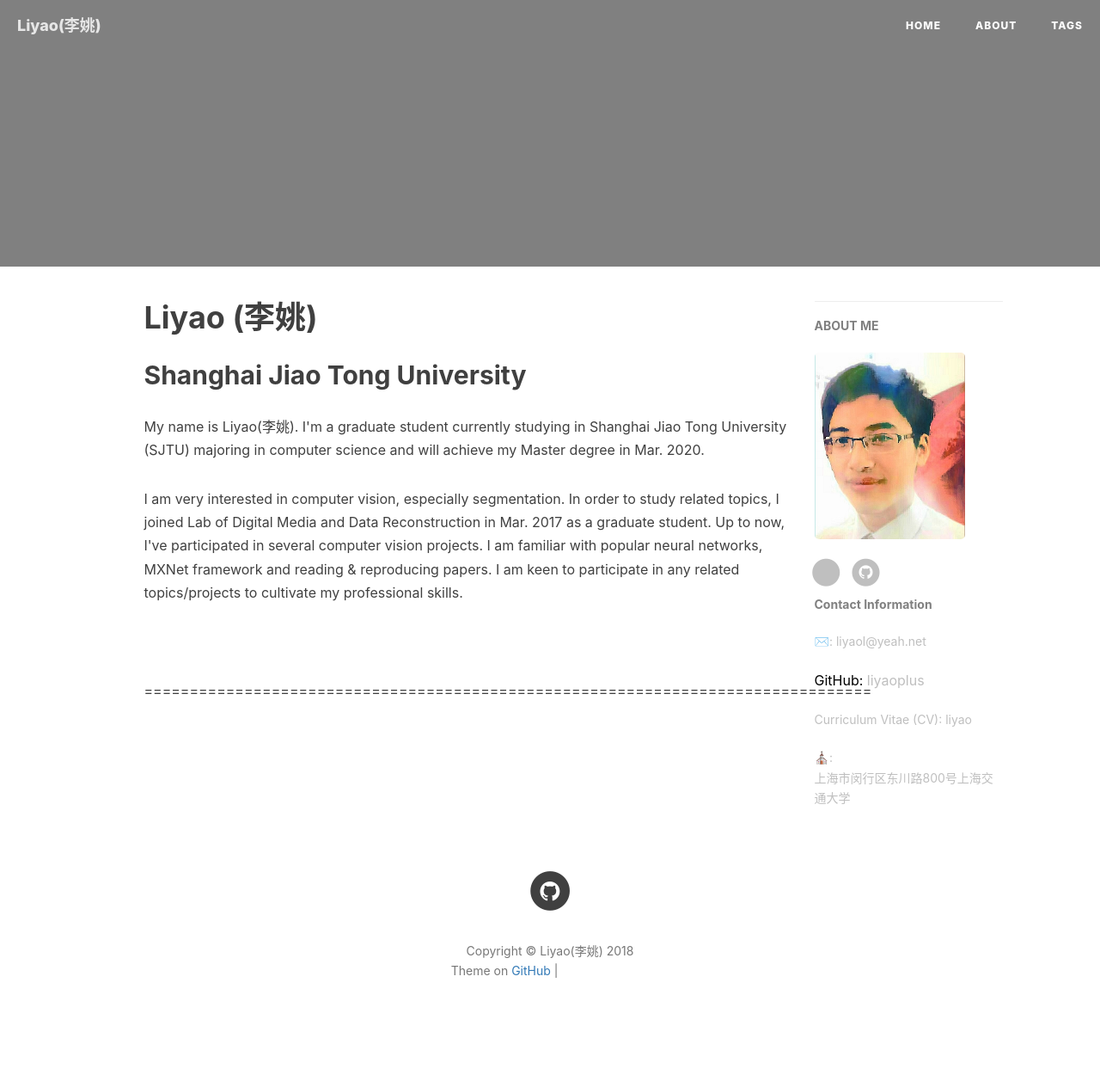
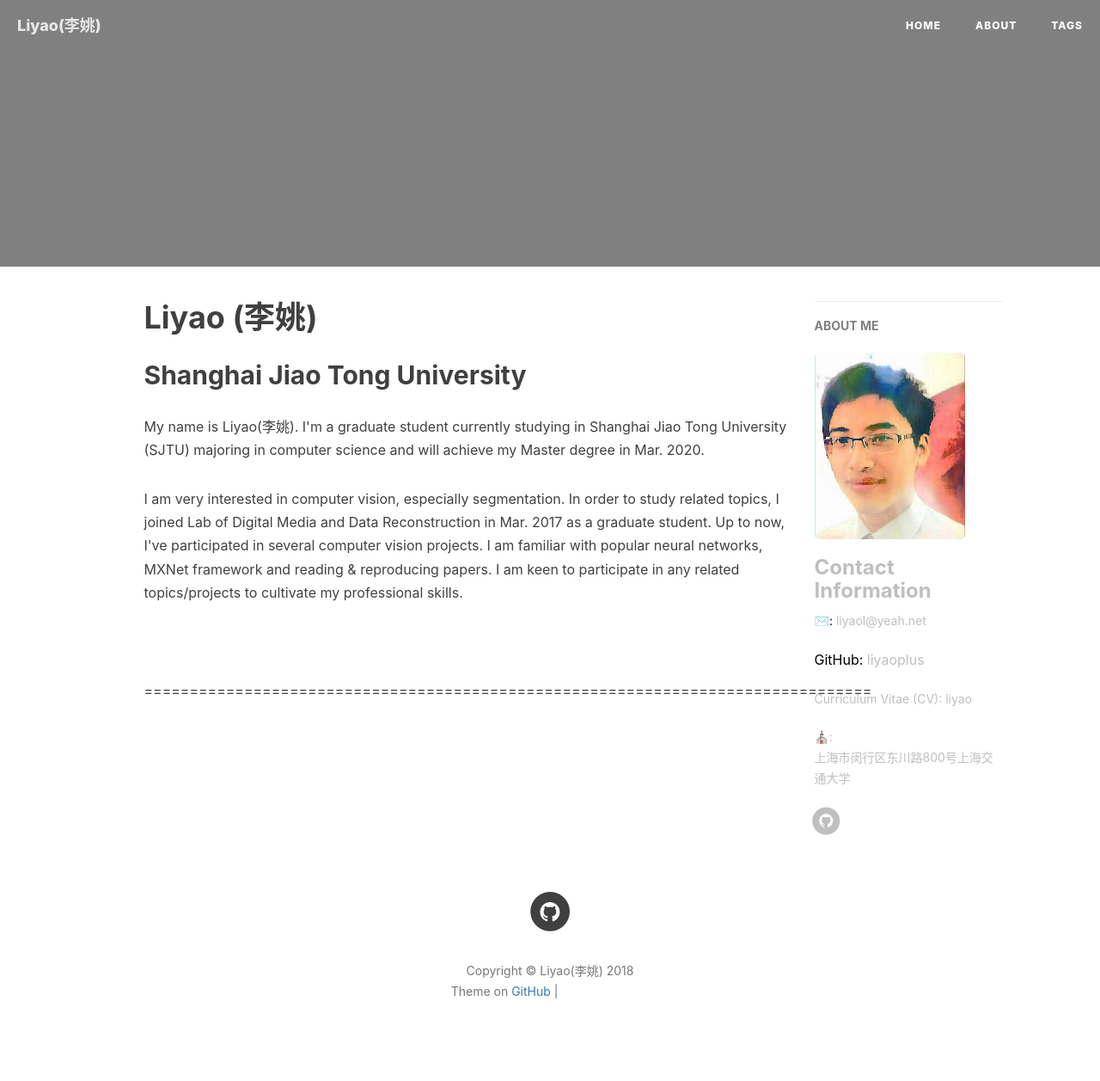
Before and after one commit to liyaoplus/liyaoplus.github.io, a Jekyll site: the page built from index.html, in a window 1280 px wide. Shown: the whole page at 86% size. Built offline with Jekyll 4.4.1, drawn with Linux system fonts in a browser that asks for light colours; nearby versions of some CDN libraries; the list of posts is cut into pages by our own code; comment, search, counter and statistics services are not loaded; before the commit the page ends 1233 px from its top, so only the background shows below that; grey boxes are pictures that could not be loaded.

Commit message:
Update page.html

```diff
--- a/_layouts/page.html
+++ b/_layouts/page.html
@@ -114,18 +114,21 @@
                             <p>{{site.sidebar-about-description}}</p>
                         {% endif %}
                         <!-- SNS Link -->
+			<h3>Contact Information</h3>
+                        {% if site.email %}
+			    <p style="color:black;">✉️: <a href="mailto:{{site.email}}">{{site.email}}</a></p>
+                        {% endif %}
+			{% if site.github_username %}
+			    <p style="color:black;font-size:16px;">GitHub: <a href="https://github.com/{{site.github_username}}">liyaoplus</a></p>
+                        {% endif %}
+			{% if site.github_username %}
+			    <p>Curriculum Vitae (CV): <a href="https://liyaoplus.github.io/{{ site.cv_filename }}">liyao</a></p>
+                        {% endif %}
+			{% if site.address %}
+			    <p>⛪:<br/>{{site.address}}</p>
+                        {% endif %}
+
                         <ul class="list-inline">
-			    <!-- add CV add target = "_blank" to <a> by Liyao -->
-                            {% if site.cv_filename %}
-                            <li>
-                                <a target="_blank" href="https://liyaoplus.github.io/{{ site.cv_filename }}">
-                                    <span class="fa-stack fa-lg">
-                                        <i class="fa fa-circle fa-stack-2x"></i>
-                                        <i class="fa fa-cv fa-stack-1x fa-inverse"></i>
-                                    </span>
-                                </a>
-                            </li>
-                            {% endif %}
                             {% if site.RSS %}
                             <li>
                                 <a href="{{ "/feed.xml" | prepend: site.baseurl }}">
@@ -199,19 +202,6 @@
                             {% endif %}
                         </ul>
 
-			<h5>Contact Information</h5>
-                        {% if site.email %}
-			    <p>✉️: {{site.email}}</p>
-                        {% endif %}
-			{% if site.github_username %}
-			    <p style="color:black;font-size:16px;">GitHub: <a href="https://github.com/{{site.github_username}}">liyaoplus</a></p>
-                        {% endif %}
-			{% if site.github_username %}
-			    <p>Curriculum Vitae (CV): <a href="https://liyaoplus.github.io/{{ site.cv_filename }}">liyao</a></p>
-                        {% endif %}
-			{% if site.address %}
-			    <p>⛪:<br/>{{site.address}}</p>
-                        {% endif %}
                     </div>
                 </section>
                 <!-- Friends Blog -->
```
